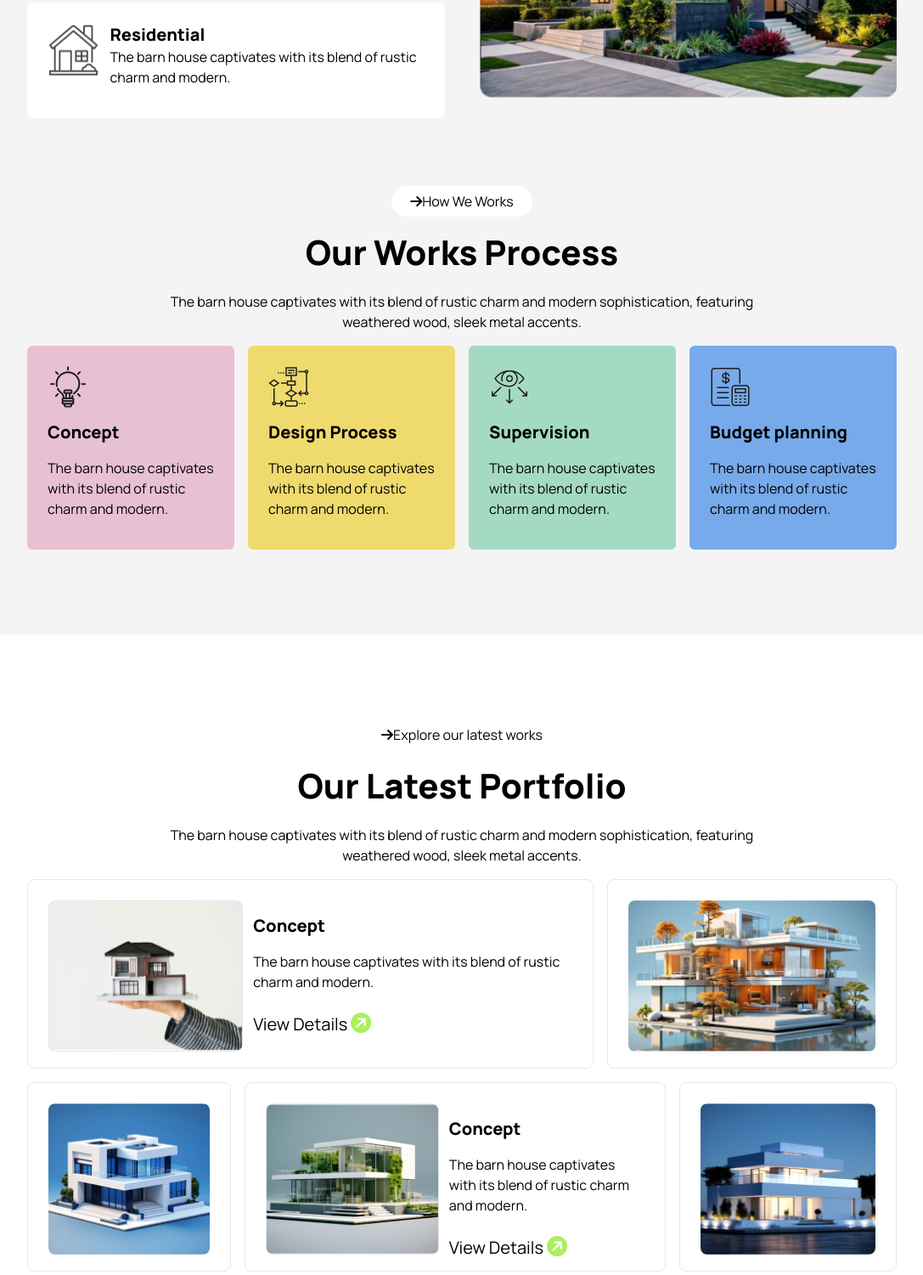
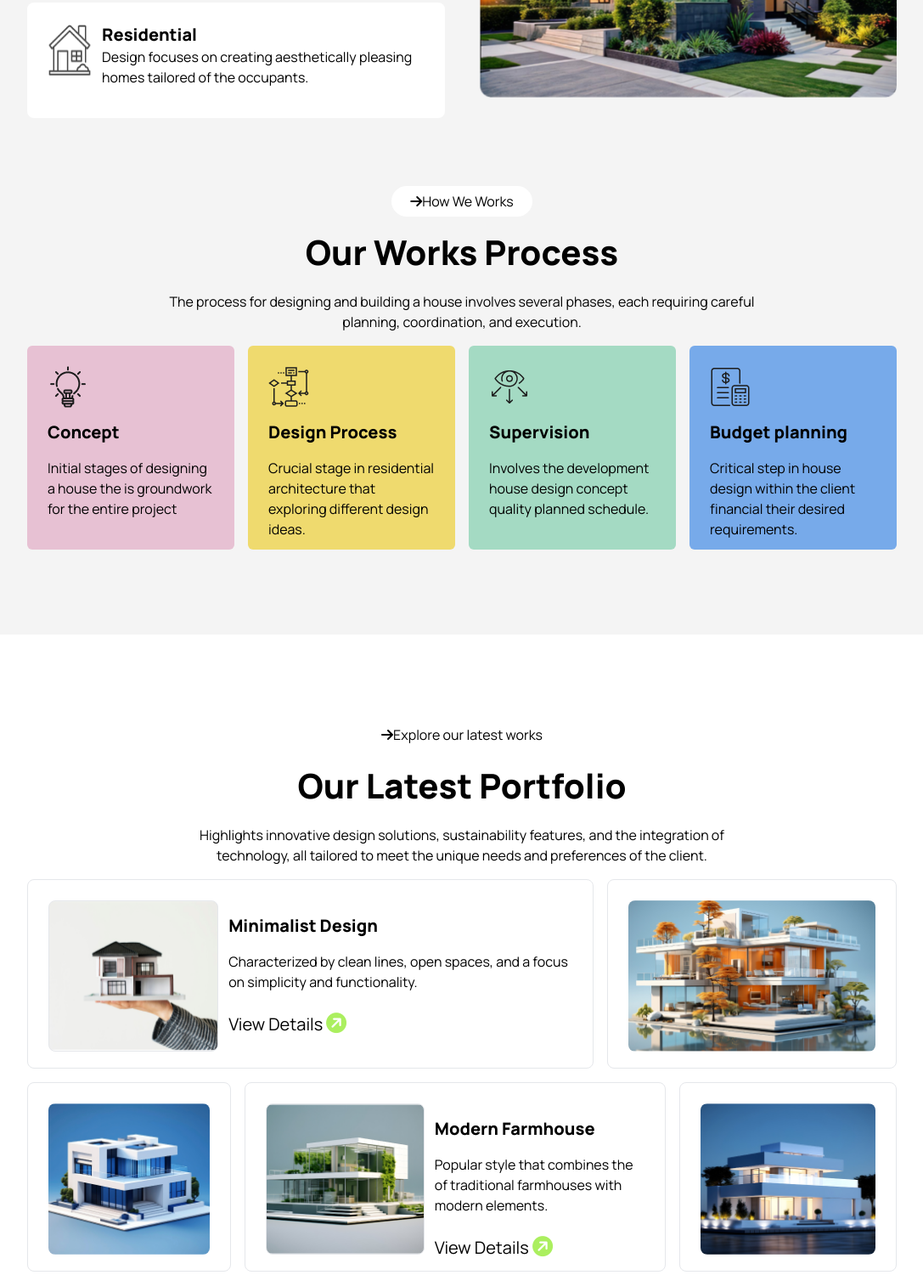
Before and after one commit to Enamul-Haque-Shojib/rinterio, a plain HTML site: page index.html in a window 1280 px wide. Shown: the part 1339-2840 px from the top of the page at 85% size, without its empty margins (96-1183 px from the left). Drawn offline with nearby package versions, Linux system fonts and the light colour scheme.

Commit message:
class added

```diff
--- a/index.html
+++ b/index.html
@@ -140,7 +140,7 @@
                     <div>
                       <h1 class="lg:text-xl text-base font-extrabold">Commercial</h1>
                       <p class="text-base">
-                        The barn house captivates with its blend of rustic charm and modern.
+                        Designs are distinct from residential architecture that cater to commercial activities.
                       </p>
 
                     </div>
@@ -157,7 +157,7 @@
                     <div>
                       <h1 class="text-xl font-extrabold">Residential</h1>
                       <p class="text-base">
-                        The barn house captivates with its blend of rustic charm and modern.
+                        Design focuses on creating aesthetically pleasing homes tailored of the occupants.
                       </p>
 
                     </div>
@@ -172,7 +172,7 @@
             <button class="w-[166px] h-[36px] bg-white rounded-full text-base" ><i class="fa-solid fa-arrow-right"></i>How We Works</button>
             <h1 class="lg:font-extrabold font-extrabold lg:text-[40px] text-[24px] lg:w-full w-full text-center  mt-3">Our Works Process</h1>
                 <p class="py-4 lg:text-base text-[14px] lg:w-[700px] w-full text-center">
-                  The barn house captivates with its blend of rustic charm and modern sophistication, featuring weathered wood, sleek metal accents.
+                  The process for designing and building a house involves several phases, each requiring careful planning, coordination, and execution.
                 </p>
                 <div class="flex lg:flex-row flex-col items-center lg:gap-x-4 gap-y-4 w-full h-full">
                   <div class="lg:w-[25%] lg:h-[240px] w-full h-full bg-[#E7C1D3] p-[24px] rounded-md">
@@ -183,7 +183,7 @@
                         class="w-full" />
                       </div>
                         <h1 class="lg:text-[20px] lg:font-extrabold font-extrabold leading-none pt-5">Concept</h1>
-                        <p class="py-5 lg:text-base text-sm">The barn house captivates with its blend of rustic charm and modern.</p>
+                        <p class="py-5 lg:text-base text-sm">Initial stages of designing a house the is groundwork for the entire project</p>
 
                     </div>
                   </div>
@@ -195,7 +195,7 @@
                         class="w-full" />
                       </div>
                         <h1 class="lg:text-[20px] lg:font-extrabold font-extrabold leading-none pt-5">Design Process</h1>
-                        <p class="py-5 lg:text-base text-sm">The barn house captivates with its blend of rustic charm and modern.</p>
+                        <p class="py-5 lg:text-base text-sm">Crucial stage in residential architecture that exploring different design ideas.</p>
 
                     </div>
                   </div>
@@ -207,7 +207,7 @@
                         class="w-full" />
                       </div>
                         <h1 class="lg:text-[20px] lg:font-extrabold font-extrabold leading-none pt-5">Supervision</h1>
-                        <p class="py-5 lg:text-base text-sm">The barn house captivates with its blend of rustic charm and modern.</p>
+                        <p class="py-5 lg:text-base text-sm">Involves the development house design concept quality planned schedule.</p>
 
                     </div>
                   </div>
@@ -219,7 +219,7 @@
                         class="w-full" />
                       </div>
                         <h1 class="lg:text-[20px] lg:font-extrabold font-extrabold leading-none pt-5">Budget planning</h1>
-                        <p class="py-5 lg:text-base text-sm">The barn house captivates with its blend of rustic charm and modern.</p>
+                        <p class="py-5 lg:text-base text-sm">Critical step in house design within the client financial their desired requirements.</p>
 
                     </div>
                   </div>
@@ -232,7 +232,7 @@
           <button class="w-[246px] h-[36px] bg-white rounded-full text-base bg-btn-secondary" ><i class="fa-solid fa-arrow-right"></i>Explore our latest works</button>
             <h1 class="lg:font-extrabold font-extrabold lg:text-[40px] text-[24px] lg:w-full w-full text-center  mt-3">Our Latest Portfolio</h1>
                 <p class="py-4 lg:text-base text-[14px] lg:w-[700px] w-full text-center">
-                  The barn house captivates with its blend of rustic charm and modern sophistication, featuring weathered wood, sleek metal accents.
+                  Highlights innovative design solutions, sustainability features, and the integration of technology, all tailored to meet the unique needs and preferences of the client.
                 </p>
               <div class="grid lg:grid-cols-12 grid-cols-1 gap-4 lg:w-full w-full">
                 <div class="lg:w-[100%] lg:h-[223px] w-full h-full p-[24px] rounded-lg border lg:col-start-1 col-start-1 lg:col-span-8 col-span-1 ">
@@ -243,8 +243,8 @@
 
                     </div>
                     <div class="ml-3">
-                      <h1 class="lg:text-[20px] lg:font-extrabold font-extrabold leading-none pt-5">Concept</h1>
-                      <p class="py-5 lg:text-base text-sm">The barn house captivates with its blend of rustic charm and modern.</p>
+                      <h1 class="lg:text-[20px] lg:font-extrabold font-extrabold leading-none pt-5">Minimalist Design</h1>
+                      <p class="py-5 lg:text-base text-sm"> Characterized by clean lines, open spaces, and a focus on simplicity and functionality.</p>
                       <a href="#" class="text-[20px] font-extraborder">View Details <i class="fa-solid fa-circle-arrow-up rotate-45 text-2xl mr-2 text-[#ABEF5F]"></i></a>
                     </div>
 
@@ -275,8 +275,8 @@
 
                     </div>
                     <div class="ml-3">
-                      <h1 class="lg:text-[20px] lg:font-extrabold font-extrabold leading-none pt-5">Concept</h1>
-                      <p class="py-5 lg:text-base text-sm">The barn house captivates with its blend of rustic charm and modern.</p>
+                      <h1 class="lg:text-[20px] lg:font-extrabold font-extrabold leading-none pt-5">Modern Farmhouse</h1>
+                      <p class="py-5 lg:text-base text-sm"> Popular style that combines the of traditional farmhouses with modern elements. </p>
                       <a href="#" class="text-[20px] font-extraborder">View Details <i class="fa-solid fa-circle-arrow-up rotate-45 text-2xl mr-2 text-[#ABEF5F]"></i></a>
                     </div>
 
@@ -346,7 +346,7 @@
               <button class="w-[164px] h-[36px] bg-white rounded-full text-base bg-btn-secondary" ><i class="fa-solid fa-arrow-right"></i>Let's Connect</button>
               <h1 class="text-5xl font-extrabold mt-4 text-center w-full">Let's Discuss Next Project</h1>
               <p class="py-5 text-center lg:w-[678px] w-[350px] w-full">
-                The barn house captivates with its blend of rustic charm and modern sophistication, featuring weathered wood, sleek metal accents.
+                Establishing a contingency fund within the budget is essential to cover unforeseen expenses that may arise during construction. .
               </p>
             </div>
             <div class="card w-full">
@@ -378,7 +378,7 @@
     <footer class="w-full py-[100px] bg-[#1C1C1C] text-white flex flex-col items-center">
       <a class="btn-ghost text-3xl font-extrabold text-center"><i class="fa-solid fa-circle-arrow-up rotate-45 text-2xl mr-2 text-[#ABEF5F]"></i>Rinterio</a>
       <p class="py-5 text-center text-[#737373] lg:w-[678px] w-[350px]">
-        The barn house captivates with its blend of rustic charm and modern sophistication, featuring weathered wood, sleek metal accents.
+        Based on the site analysis, the project team estimates costs related to site preparation, such as grading, excavation, foundation work, and utility connections.
       </p>
 
         <ul class="flex lg:flex-row justify-between flex-col items-center w-[778px] text-[#E9E9E9] lg: gap-y-0 gap-y-4 my-8">
```
